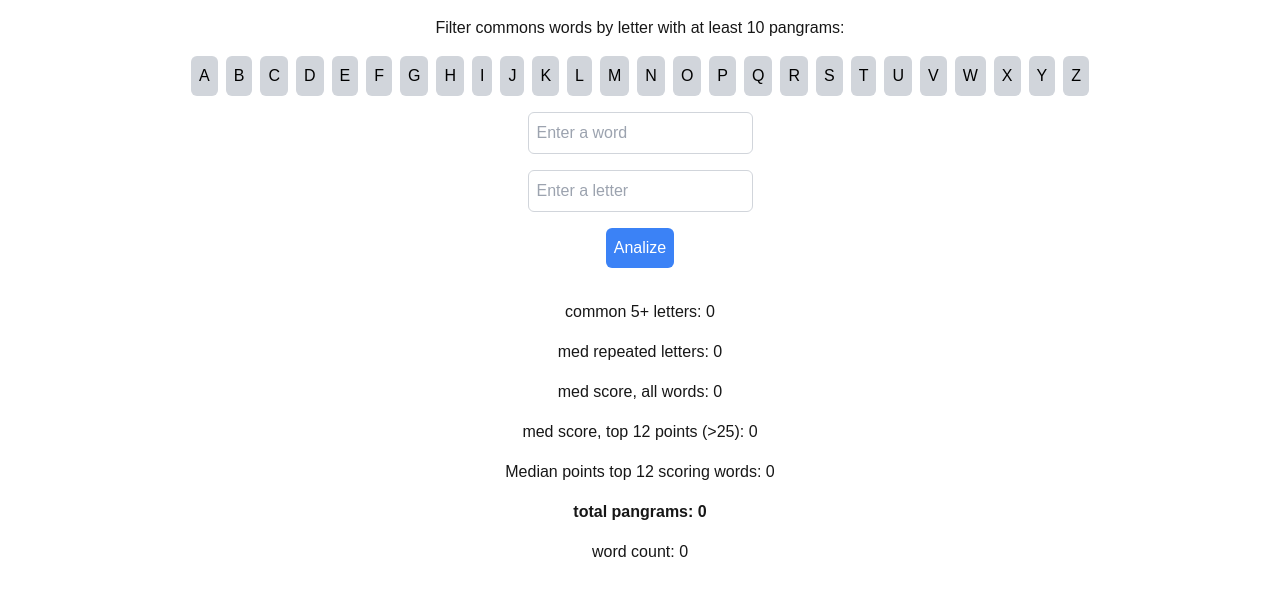
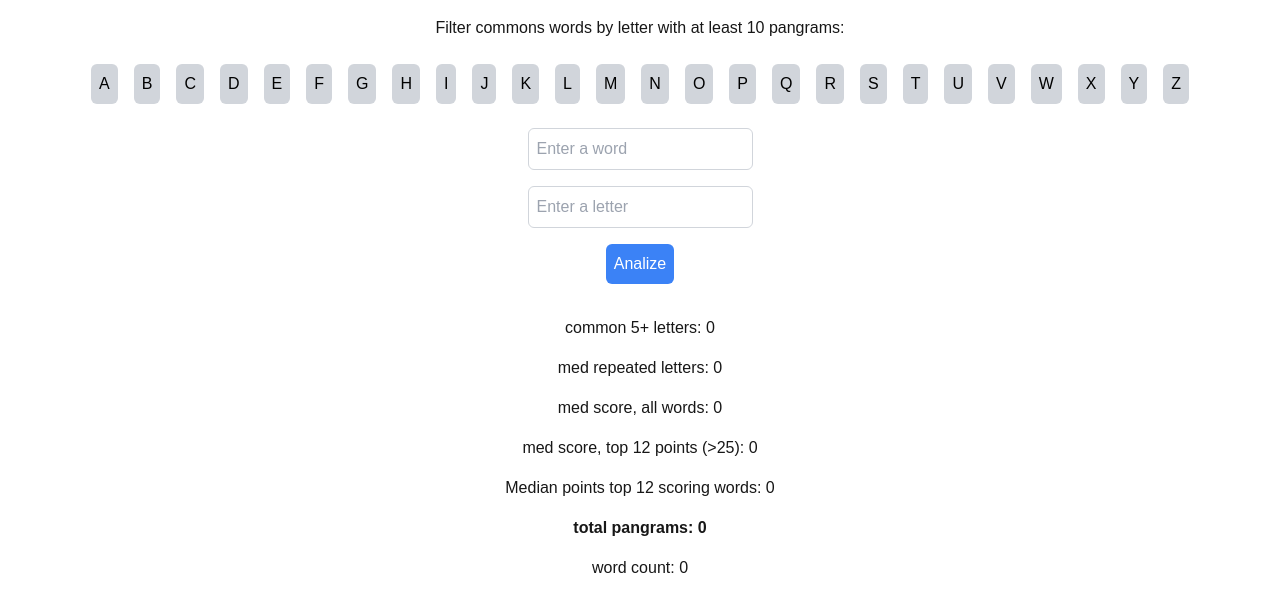
Before and after one commit to jbetancurfullstacklabs/prototype, a Next.js app: page / in a window 1280 px wide. Shown: the top 612 px of the page. Built offline with nearby package versions, Linux system fonts and the light colour scheme.

Commit message:
adding filter to common words filter

```diff
--- a/app/page.tsx
+++ b/app/page.tsx
@@ -412,12 +412,12 @@
       <div className="flex flex-col items-center space-y-4 p-4">
         {/* Render buttons for each letter in the alphabet */}
         <div>Filter commons words by letter with at least 10 pangrams:</div>
-        <div className="flex space-x-2">
+        <div className="flex flex-wrap items-center justify-center">
           {alphabet.map((letter) => (
             <button
               key={letter}
               onClick={() => handleLetterClick(letter)}
-              className="bg-gray-300 text-black rounded-md p-2 hover:bg-gray-400"
+              className="bg-gray-300 text-black rounded-md p-2 m-2 hover:bg-gray-400"
             >
               {letter}
             </button>
@@ -430,7 +430,7 @@
             <h3 className="font-semibold mt-4">
               Common words with at least 10 pangrams:
             </h3>
-            <table className="min-w-full border border-gray-300">
+            <table className="border border-gray-300">
               <thead>
                 <tr>
                   <th className="border px-4 py-2">Words</th>
```
